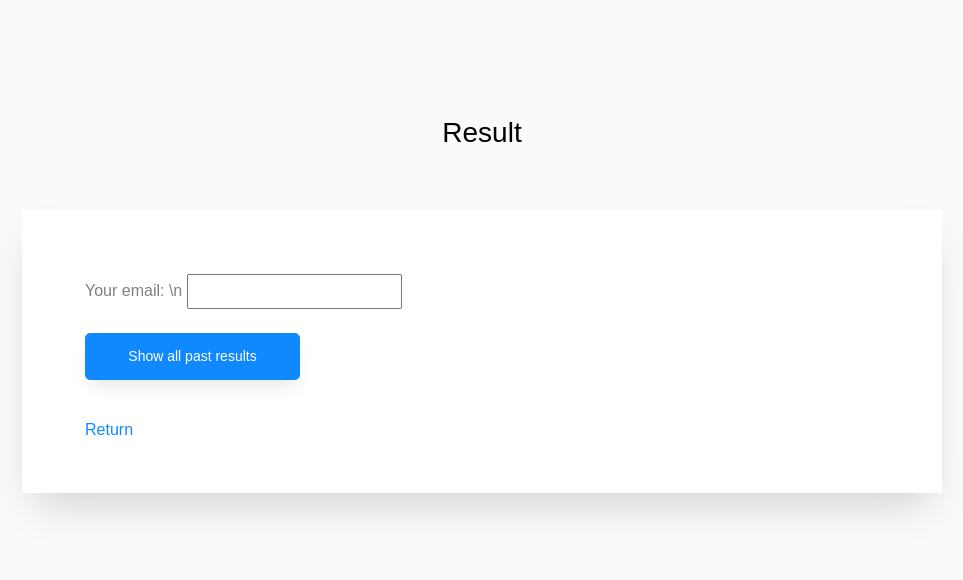
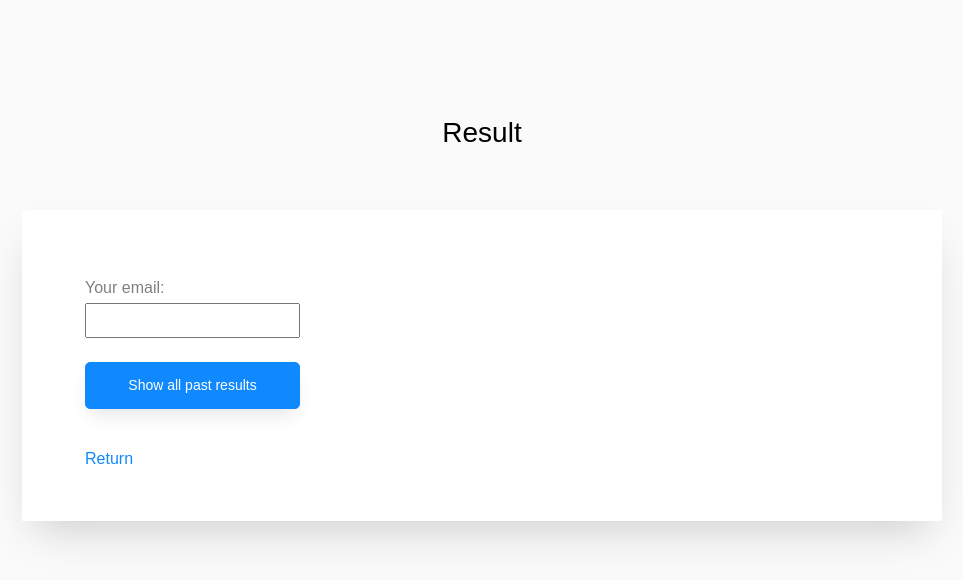
Before and after one commit to shenfan0613/aiwriter, a website: page public/result.html in a window 1280 px wide. Shown: the whole page, without its empty margins (158-1121 px from the left). Drawn offline with Linux system fonts and the light colour scheme; no server answers.

Commit message:
email in result page

```diff
--- a/public/result.html
+++ b/public/result.html
@@ -48,7 +48,7 @@
                                 <p id="result"></p>
                                 <div class="col-md-12">
                                     <div>
-                                    <label for="userId"> Your email: \n
+                                        <label for="userId"> Your email: <br>
                                         <input type="text" name="userId" id="userId"/>
                                     </label>
                                     </div>
```
